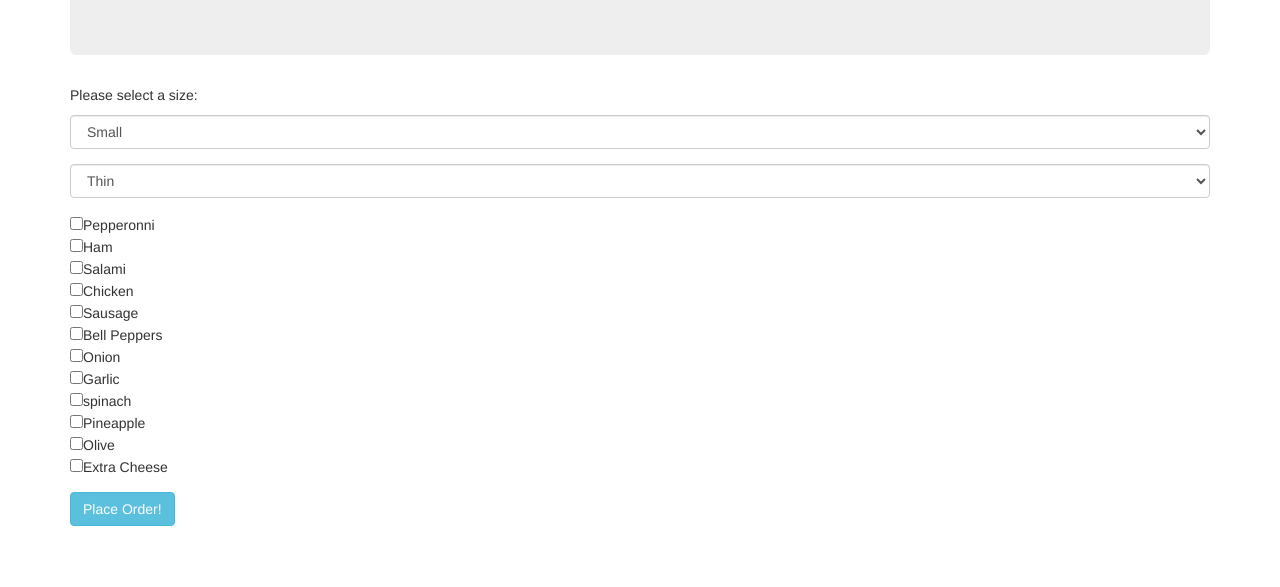
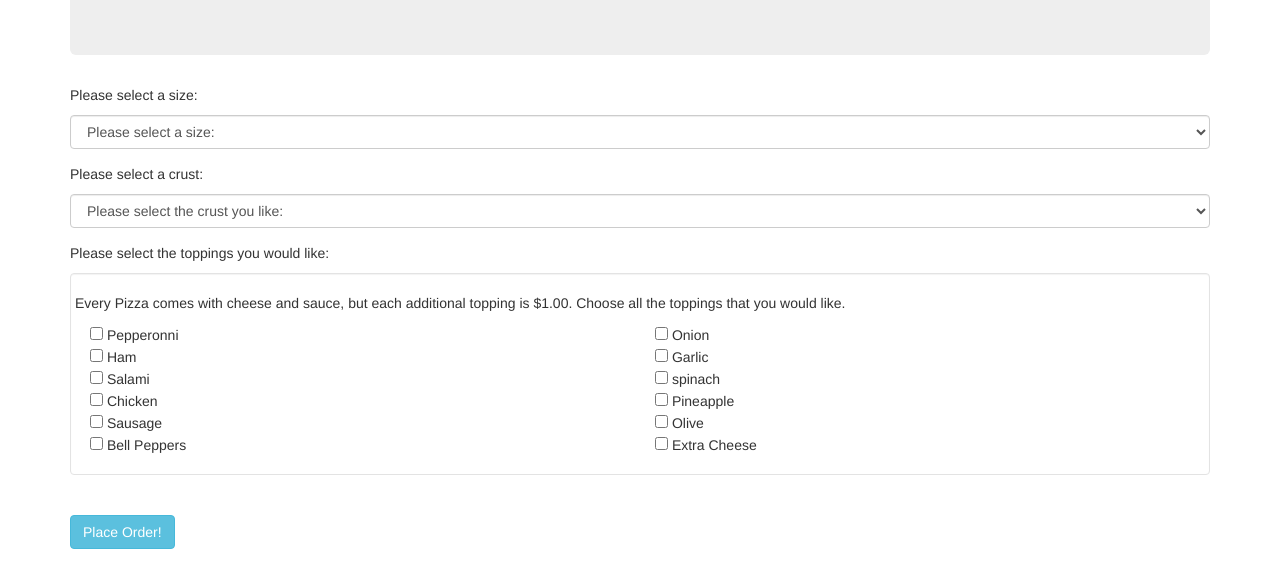
Before and after one commit to mckjoe/Pizza-Order, a plain HTML site: page index.html in a window 1280 px wide. Shown: the part 129-716 px from the top of the page. Drawn offline with Linux system fonts and the light colour scheme.

Commit message:
update the css file for some slight styling and will update the location of some of the text on index.html and will update the js file to function properly

```diff
--- a/css/styles.css
+++ b/css/styles.css
@@ -0,0 +1,3 @@
+.well {
+  background-color: white;
+}
--- a/index.html
+++ b/index.html
@@ -19,34 +19,48 @@
           <p>Please select a size:</p>
           <div class="form-group">
             <select class="form-control" id="size">
-              <option>Small</option>
-              <option>Medium</option>
-              <option>Large</option>
-              <option>XLRG</option>
+              <option>Please select a size:</option>
+              <option value="1">Small (9")</option>
+              <option value="2">Medium (12")</option>
+              <option value="3">Large (14")</option>
+              <option value="4">XLRG (16")</option>
             </select>
           </div>
+          <p>Please select a crust:</p>
           <div class="form-group">
             <select class="form-control" id="crust">
+              <option>Please select the crust you like:</option>
               <option>Thin</option>
               <option>Hand-Tossed</option>
               <option>Thick</option>
               <option>Stuffed</option>
             </select>
           </div>
-          <div class="form-group">
-            <input type="checkbox" name="topping" value="1">Pepperonni<br>
-            <input type="checkbox" name="topping" value="2">Ham<br>
-            <input type="checkbox" name="topping" value="3">Salami<br>
-            <input type="checkbox" name="topping" value="4">Chicken<br>
-            <input type="checkbox" name="topping" value="8">Sausage<br>
-            <input type="checkbox" name="topping" value="5">Bell Peppers<br>
-            <input type="checkbox" name="topping" value="6">Onion<br>
-            <input type="checkbox" name="topping" value="7">Garlic<br>
-            <input type="checkbox" name="topping" value="8">spinach<br>
-            <input type="checkbox" name="topping" value="8">Pineapple<br>
-            <input type="checkbox" name="topping" value="8">Olive<br>
-            <input type="checkbox" name="topping" value="8">Extra Cheese<br>
+          <p>Please select the toppings you would like:</p>
+          <div class="well">
+            <div class="row">
+              <div class="form-group">
+                <p>Every Pizza comes with cheese and sauce, but each additional topping is $1.00.  Choose all the toppings that you would like.<p>
+                <div class="col-xs-6">
+                  <input type="checkbox" name="topping" value="1"> Pepperonni<br>
+                  <input type="checkbox" name="topping" value="2"> Ham<br>
+                  <input type="checkbox" name="topping" value="3"> Salami<br>
+                  <input type="checkbox" name="topping" value="4"> Chicken<br>
+                  <input type="checkbox" name="topping" value="8"> Sausage<br>
+                  <input type="checkbox" name="topping" value="5"> Bell Peppers<br>
+                </div>
+                <div class="col-xs-6">
+                  <input type="checkbox" name="topping" value="6"> Onion<br>
+                  <input type="checkbox" name="topping" value="7"> Garlic<br>
+                  <input type="checkbox" name="topping" value="8"> spinach<br>
+                  <input type="checkbox" name="topping" value="8"> Pineapple<br>
+                  <input type="checkbox" name="topping" value="8"> Olive<br>
+                  <input type="checkbox" name="topping" value="8"> Extra Cheese<br>
+                </div>
+              </div>
+            </div>
           </div>
+          <br>
           <button type="submit" class="btn btn-info">Place Order!</button>
         </form>
       </div>
--- a/js/script.js
+++ b/js/script.js
@@ -6,14 +6,18 @@ function Pizza(size, crust, toppings) {
 
 Pizza.prototype.basicCost = function() {
   var cost = 0;
-  if (this.size === "Small") {
+  if (this.size === "1") {
     cost += 5;
-  } else if (this.size === "Medium") {
+  } else if (this.size === "2") {
     cost += 7;
-  } else if (this.size === "Large") {
+  } else if (this.size === "3") {
     cost += 9;
-  } else if (this.size === "XLRG") {
+  } else if (this.size === "4") {
     cost += 10;
+  } if ((this.crust === "thin") || (this.crust === "Hand-Tossed")) {
+    cost += 2;
+  } else if ((this.crust === "Thick") || (this.crust === "Stuffed")) {
+    cost += 4;
   }
   return cost;
 }
@@ -28,6 +32,7 @@ $(document).ready(function() {
     $("input:checkbox[name=topping]:checked").each(function() {
       toppings.push($(this).val());
     });
-    console.log(newPizza);
+    var flatRate = newPizza.basicCost();
+    console.log(flatRate);
   });
 });
```
